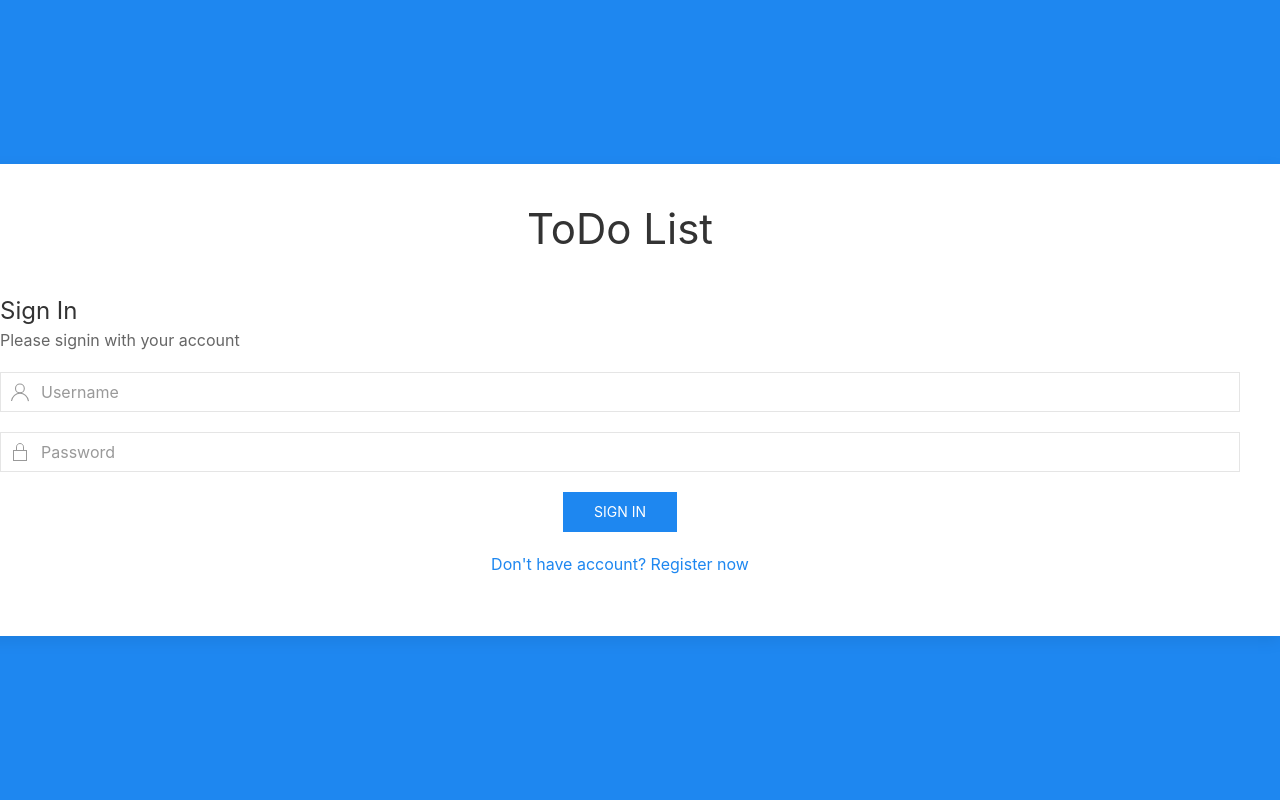
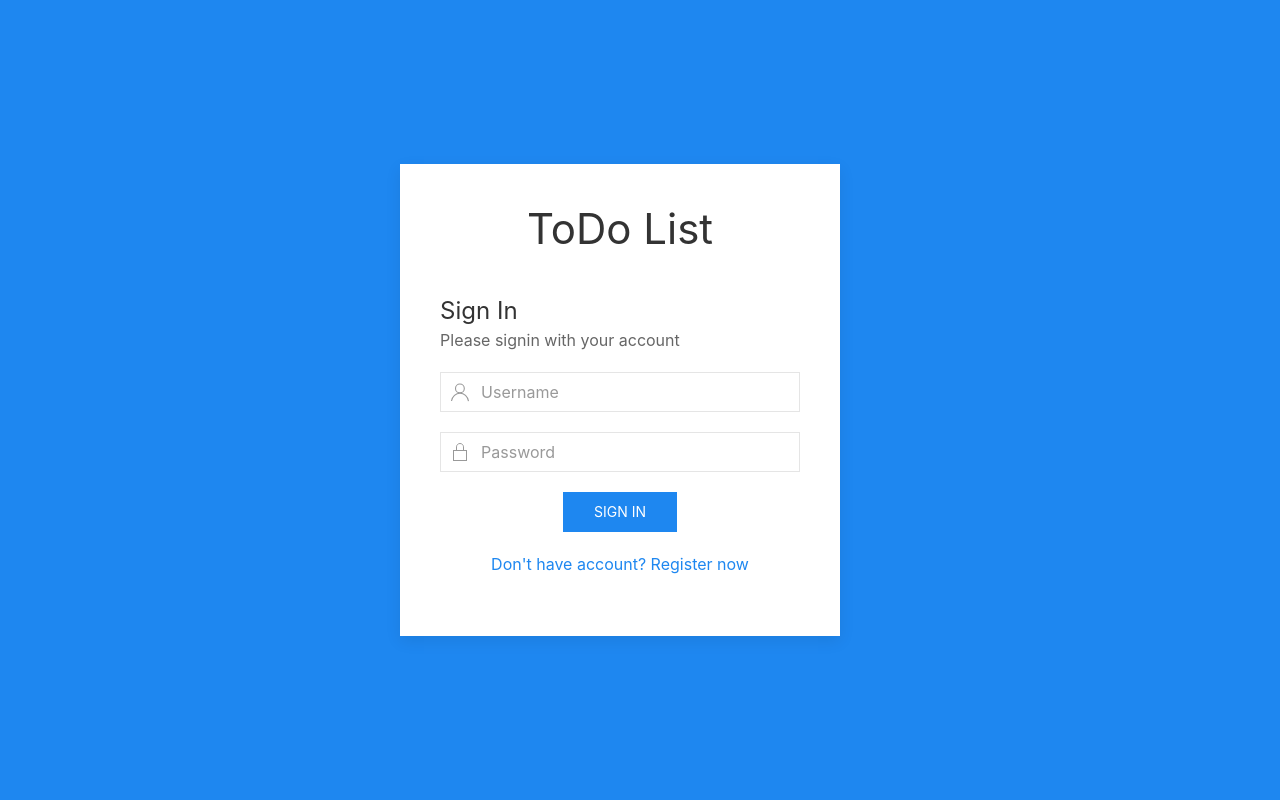
Before and after one commit to bayukurniawan30/todo-list-magang, a PHP site: page /login.php in a window 1280 px wide. Run offline with PHP 8.4, Linux system fonts and the light colour scheme; some libraries are stand-ins or nearby versions.

Commit message:
Update login.php

```diff
--- a/login.php
+++ b/login.php
@@ -23,7 +23,7 @@
     </head>
     <body>
         <div class="uk-height-viewport uk-flex uk-flex-center uk-flex-middle uk-background-primary" uk-grid>
-            <div class="uk-card uk-card-default uk-card-body uk-width-1-3 uk-width-1-1@s">
+            <div class="uk-card uk-card-default uk-card-body uk-width-1-3@m uk-width-1-1">
                 <h1 class="uk-text-center">ToDo List</h1>
 
                 <h3 class="uk-margin-remove-bottom">Sign In</h3>
```
